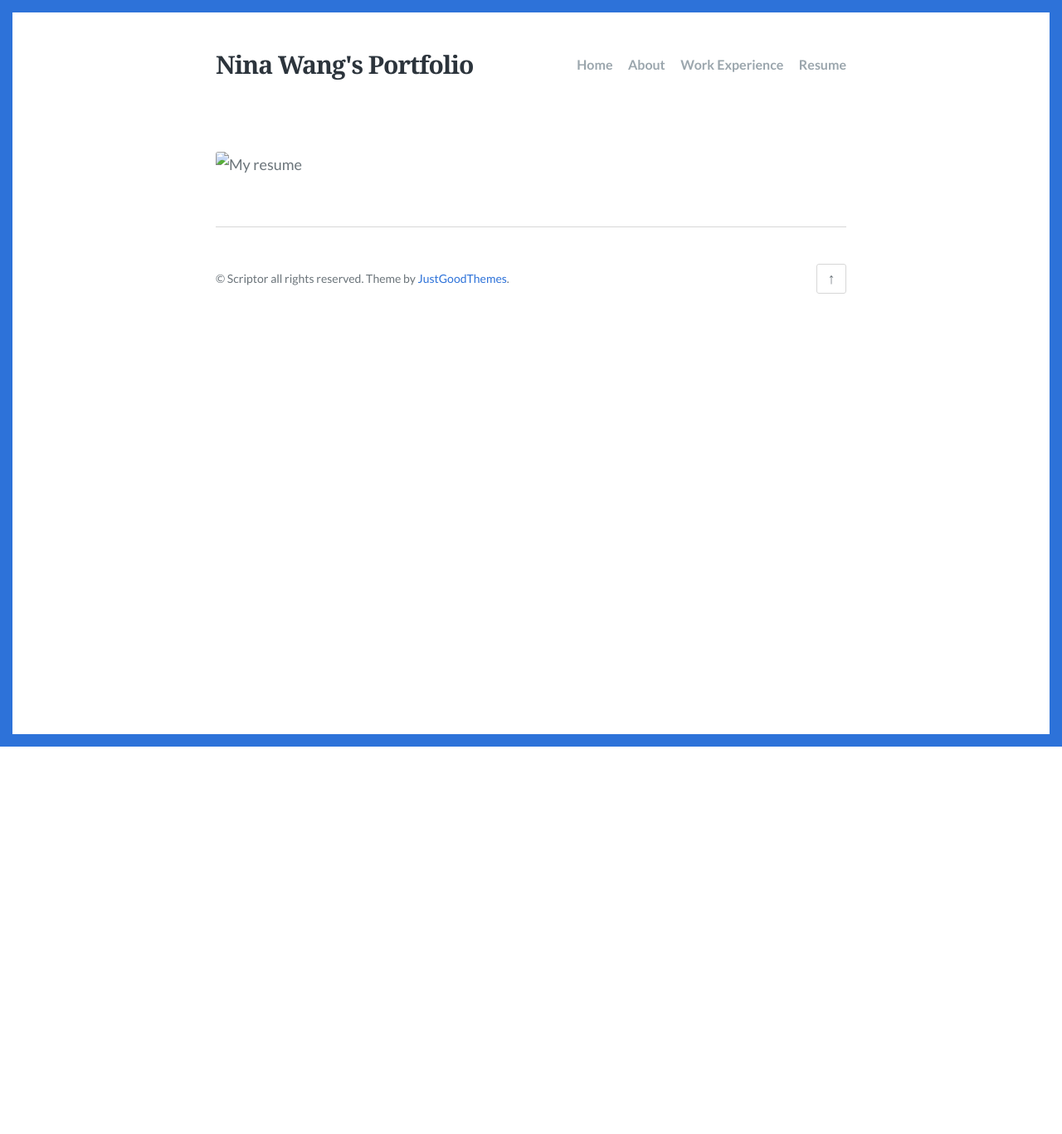
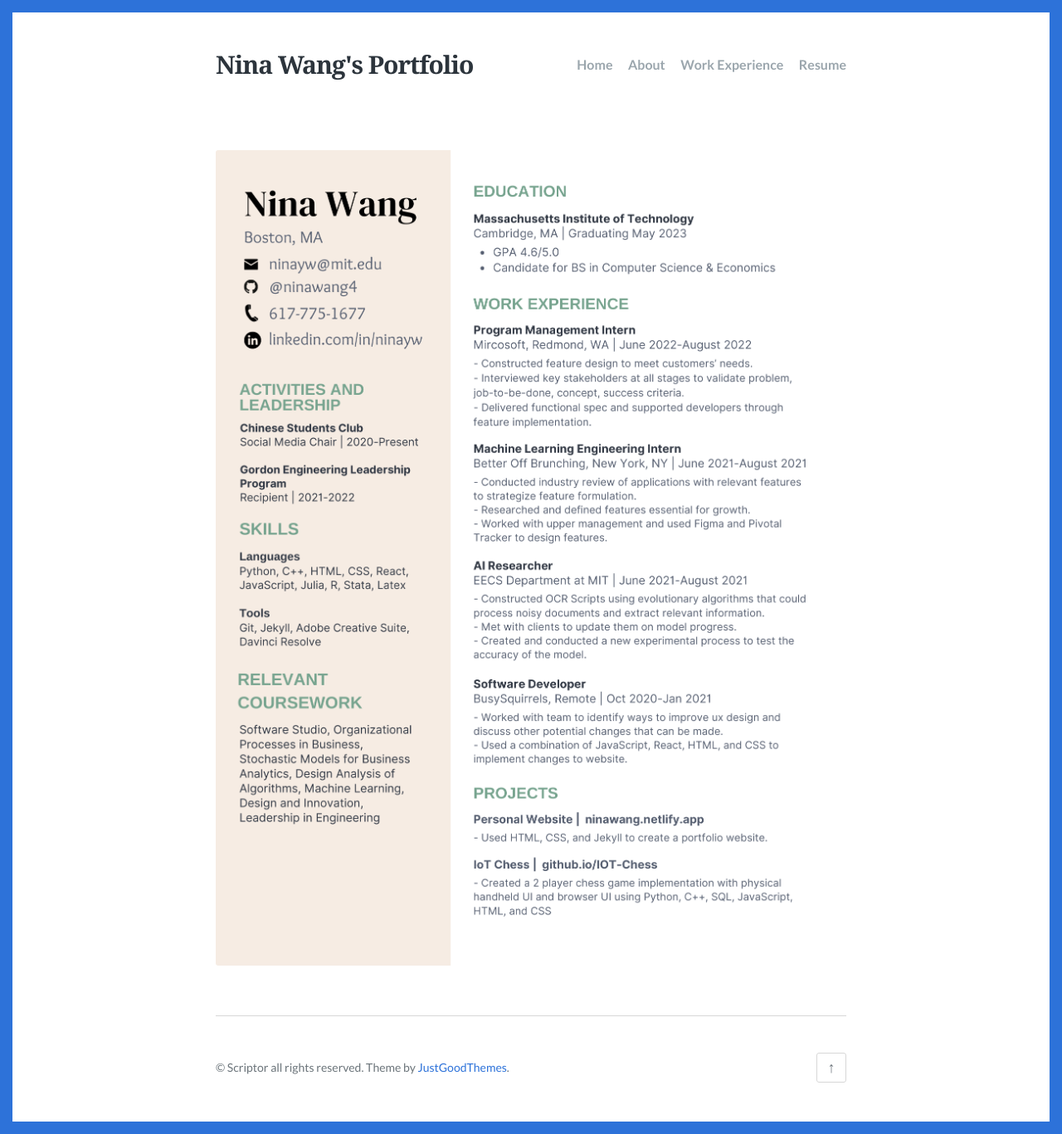
Before and after one commit to ninawang4/ninawang4.github.io, a Jekyll site: the page built from _pages/resume.md, in a window 1280 px wide. Shown: the whole page at 83% size. Built offline with Jekyll 4.4.1, drawn with Linux system fonts in a browser that asks for light colours; before the commit the page ends 900 px from its top, so only the background shows below that.

Commit message:
fix image path

```diff
--- a/_pages/resume.md
+++ b/_pages/resume.md
@@ -4,4 +4,4 @@ title:
 permalink: "/resume/"
 ---
 
-![My resume](NINA-WANG-resume.png)
+![My resume](../NINA-WANG-resume.png)
```
Also changed, not shown: 1 other file.
